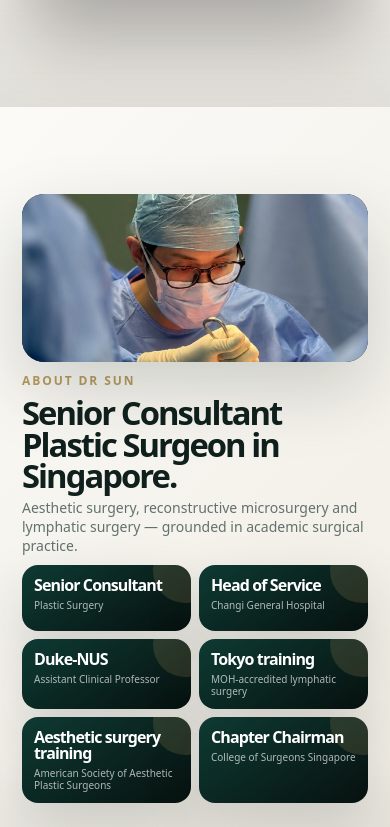
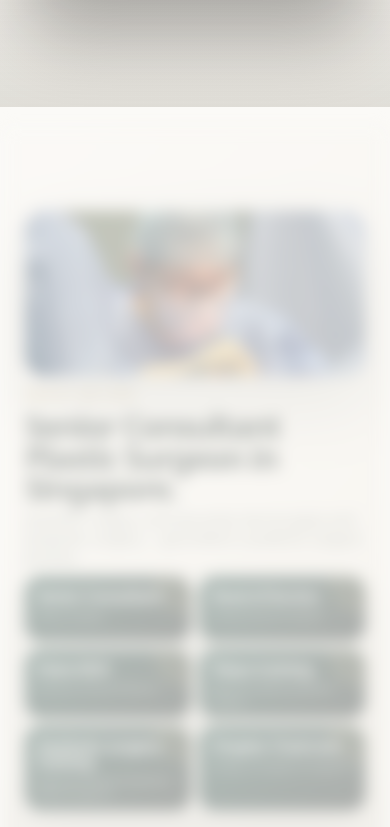
Before and after one commit to zatyrical/plasticwebsite, a Next.js app: page / in a window 390 px wide. Shown: the part 737-1564 px from the top of the page. Built offline with nearby package versions, Linux system fonts and the light colour scheme.

Commit message:
Refine mobile section transitions

```diff
--- a/app/globals.css
+++ b/app/globals.css
@@ -46,7 +46,33 @@
 }
 @supports (animation-timeline: view()){
   @media(max-width:900px){
-    .mobile-screen,.mobile-transition{animation:segment-fade both linear;animation-timeline:view();animation-range:exit 0% exit 72%}
-    @keyframes segment-fade{from{opacity:1;transform:scale(1)}to{opacity:.58;transform:scale(.985)}}
+    .mobile-screen,.mobile-transition{
+      animation:atelier-reveal both cubic-bezier(.22,1,.36,1);
+      animation-timeline:view();
+      animation-range:entry 0% exit 100%;
+      transform-origin:center top;
+      will-change:opacity,transform,filter;
+    }
+    .mobile-screen:before,.mobile-transition:before{
+      content:"";
+      pointer-events:none;
+      position:absolute;
+      left:22px;
+      right:22px;
+      top:0;
+      height:1px;
+      background:linear-gradient(90deg,transparent,rgba(184,154,94,.58),transparent);
+      opacity:.42;
+    }
+    .hero.mobile-screen:before{display:none}
+    @keyframes atelier-reveal{
+      0%{opacity:.32;transform:translateY(18px) scale(.985);filter:blur(8px)}
+      24%{opacity:1;transform:translateY(0) scale(1);filter:blur(0)}
+      68%{opacity:1;transform:translateY(0) scale(1);filter:blur(0)}
+      100%{opacity:.74;transform:translateY(-14px) scale(.992);filter:blur(1.5px)}
+    }
   }
 }
+@media(prefers-reduced-motion:reduce){
+  .mobile-screen,.mobile-transition{animation:none!important;transition:none!important;filter:none!important;transform:none!important}
+}
```
